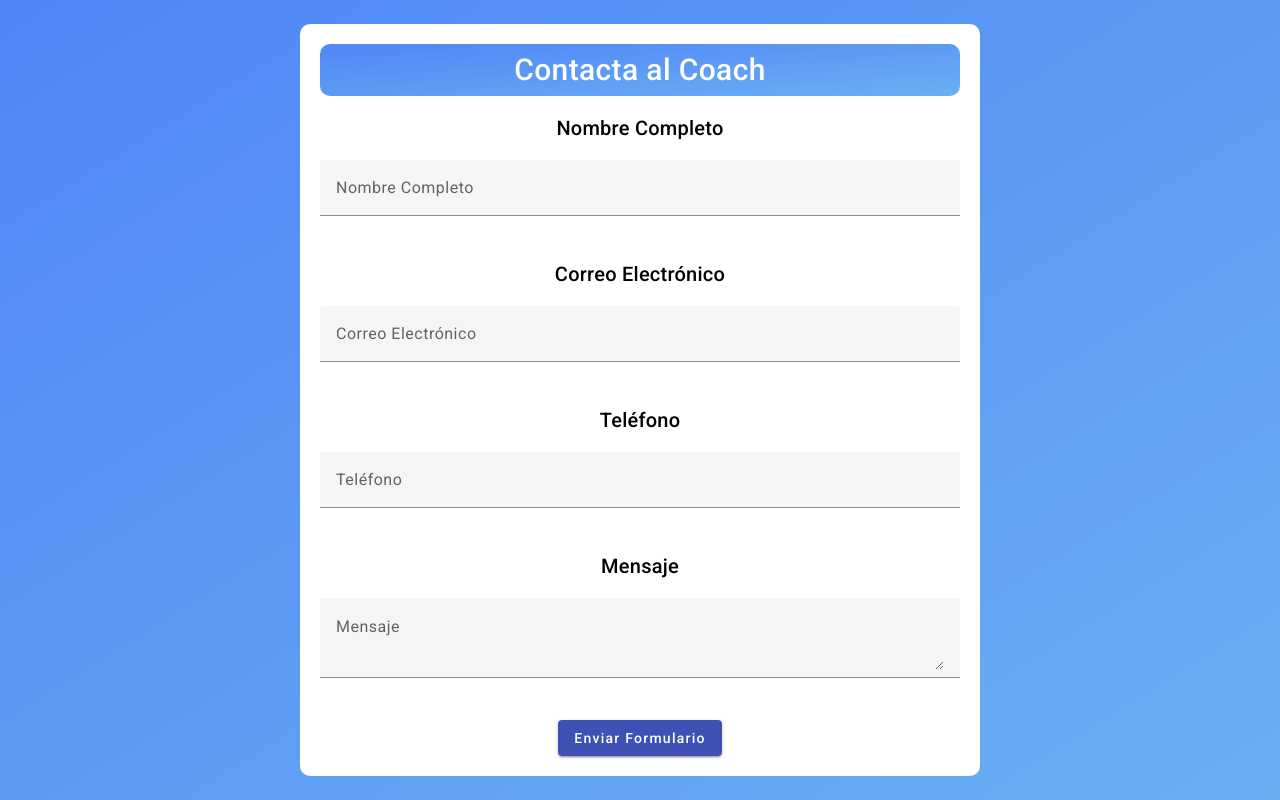
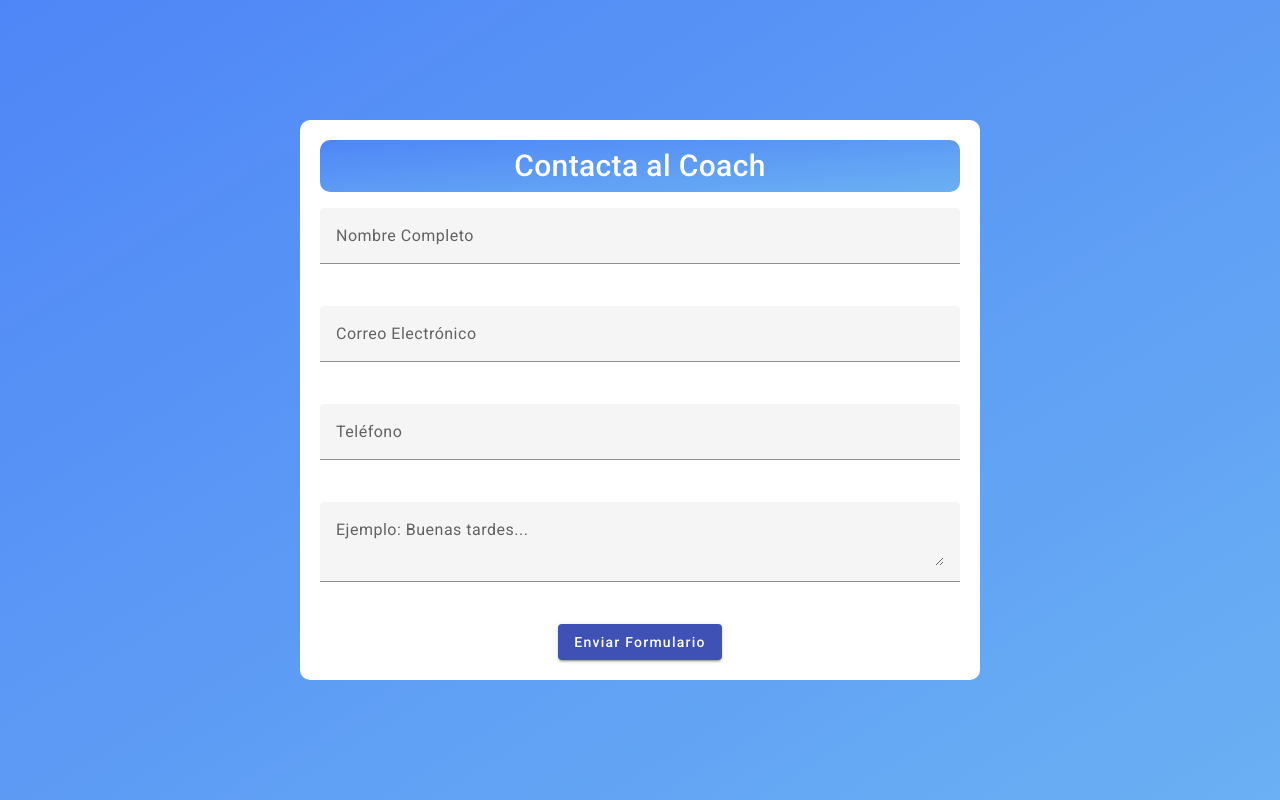
Before and after one commit to Final-Project-OpenSource/FitHub-Web-Application, an Angular app: page /contact-coach in a window 1280 px wide. Built offline with nearby package versions, Linux system fonts and the light colour scheme.

Commit message:
feat: add current clients

```diff
--- a/src/app/app.routes.ts
+++ b/src/app/app.routes.ts
@@ -12,10 +12,8 @@ export const routes: Routes = [
   {path: 'login', component: LoginComponent},
   {path: 'register', component: RegisterComponent},
   {path: 'recovery-password', component: RecoveryPasswordComponent},
-
   {path: 'coach', component: CoachInformationComponent},
   {path: 'contact-coach', component: CoachContactComponent},
-
   {path: '', pathMatch: 'full', component: LandingPageComponent},
   {path: '*', pathMatch: 'full', redirectTo: 'home'}
 ];
--- a/src/app/coach/components/coach-contact/coach-contact.component.html
+++ b/src/app/coach/components/coach-contact/coach-contact.component.html
@@ -2,21 +2,16 @@
   <div class="register-container">
     <div class="register-form">
       <h2 class="title">Contacta al Coach</h2>
-      <h2>Nombre Completo </h2>
       <mat-form-field appearance="fill">
         <input matInput placeholder="Nombre Completo" type="text">
       </mat-form-field>
-      <h2>Correo Electrónico </h2>
       <mat-form-field appearance="fill">
-        <input matInput placeholder="Correo Electrónico" type="password">
+        <input matInput placeholder="Correo Electrónico" type="email">
       </mat-form-field>
-      <h2>Teléfono</h2>
       <mat-form-field appearance="fill">
-        <input matInput placeholder="Teléfono" type="email">
+        <input matInput placeholder="Teléfono" type="tel">
       </mat-form-field>
-      <h2>Mensaje </h2>
       <mat-form-field class="example-full-width">
-        <mat-label>Mensaje</mat-label>
         <textarea matInput placeholder="Ejemplo: Buenas tardes..."></textarea>
       </mat-form-field>
       <button mat-raised-button color="primary">  Enviar Formulario  </button>
--- a/src/app/coach/components/coach-information/coach-information.component.html
+++ b/src/app/coach/components/coach-information/coach-information.component.html
@@ -13,6 +13,8 @@
       <h3>Localización: Lima - Perú</h3>
       <h3>Teléfono: 980 479 651</h3>
       <h3>Edad: 26</h3>
+      <h3>Clientes actuales: 6</h3>
+
     </div>
   </div>
   <div class="card-especifico">
```
